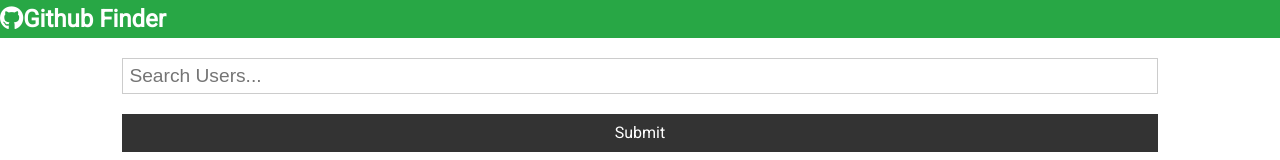
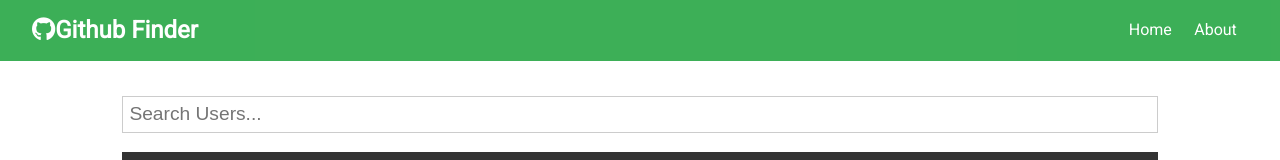
Before and after one commit to Ad3bay0c/Github-Finder, a React (Create React App) app: page / in a window 1280 px wide. Shown: the top 160 px of the page. Built offline with nearby package versions, Linux system fonts and the light colour scheme; no server answers.

Commit message:
Links Added to the Navbar

```diff
--- a/src/components/layouts/Navbar.js
+++ b/src/components/layouts/Navbar.js
@@ -1,6 +1,6 @@
 import React from "react";
-import PropTypes from 'prop-types'
-
+import PropTypes from "prop-types";
+import { Link } from "react-router-dom";
 // class Navbar extends Component {
 //   static defaultProps = {
 //     title: "Github Finder",
@@ -23,23 +23,31 @@
 //   }
 // }
 
-const Navbar = ({icon, title}) => {
+const Navbar = ({ icon, title }) => {
   return (
-    <nav className="nav bg-success">
+    <nav className="navbar bg-success">
       <h1>
         <i className={icon} />
         {title}
       </h1>
+      <ul>
+        <li>
+          <Link to="/">Home</Link>
+        </li>
+        <li>
+          <Link to="/about">About</Link>
+        </li>
+      </ul>
     </nav>
   );
-}
+};
 
 Navbar.defaultProps = {
   title: "Github Finder",
-  icon: "fab fa-github"
-}
+  icon: "fab fa-github",
+};
 Navbar.propTypes = {
   title: PropTypes.string.isRequired,
   icon: PropTypes.string.isRequired,
-}
+};
 export default Navbar;
```
